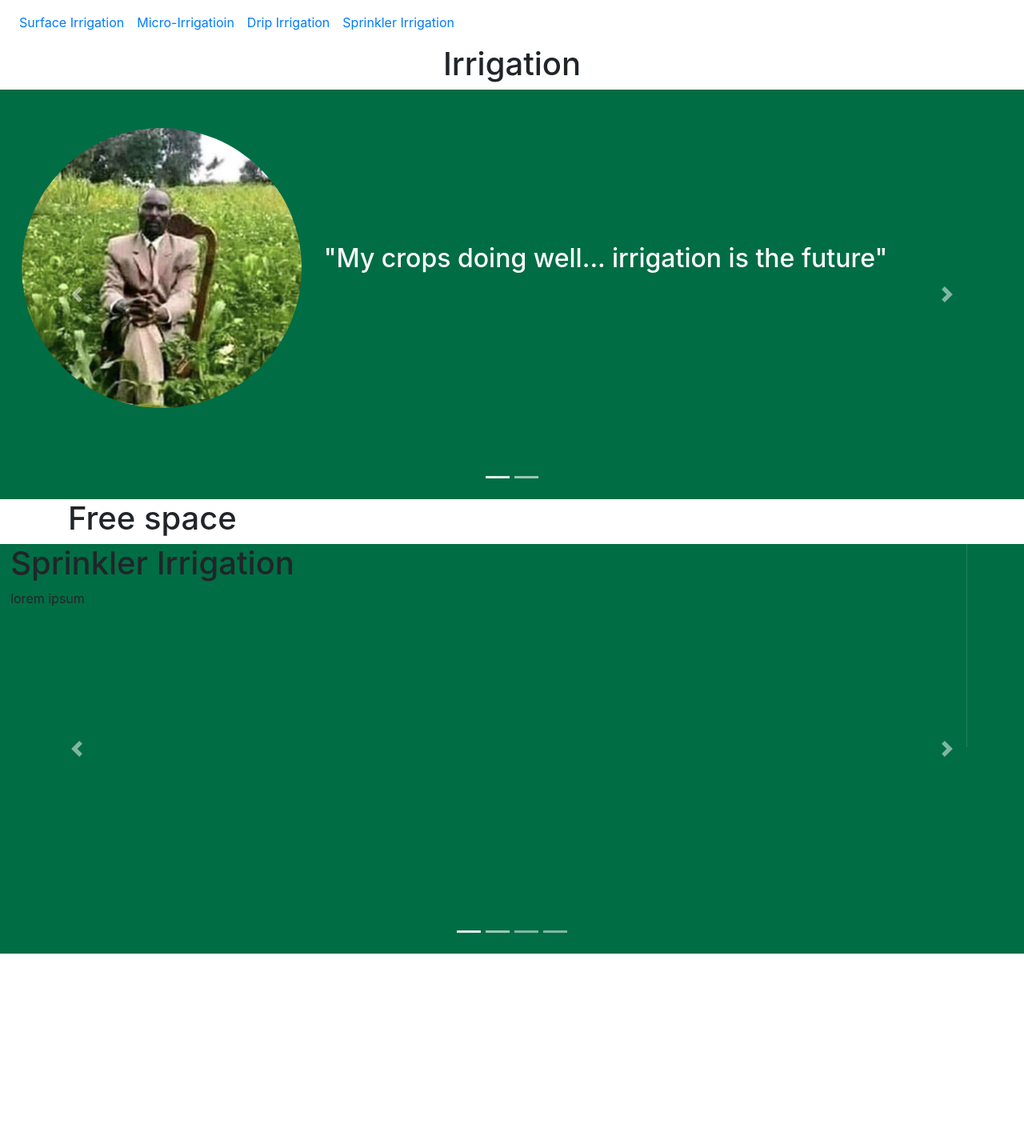
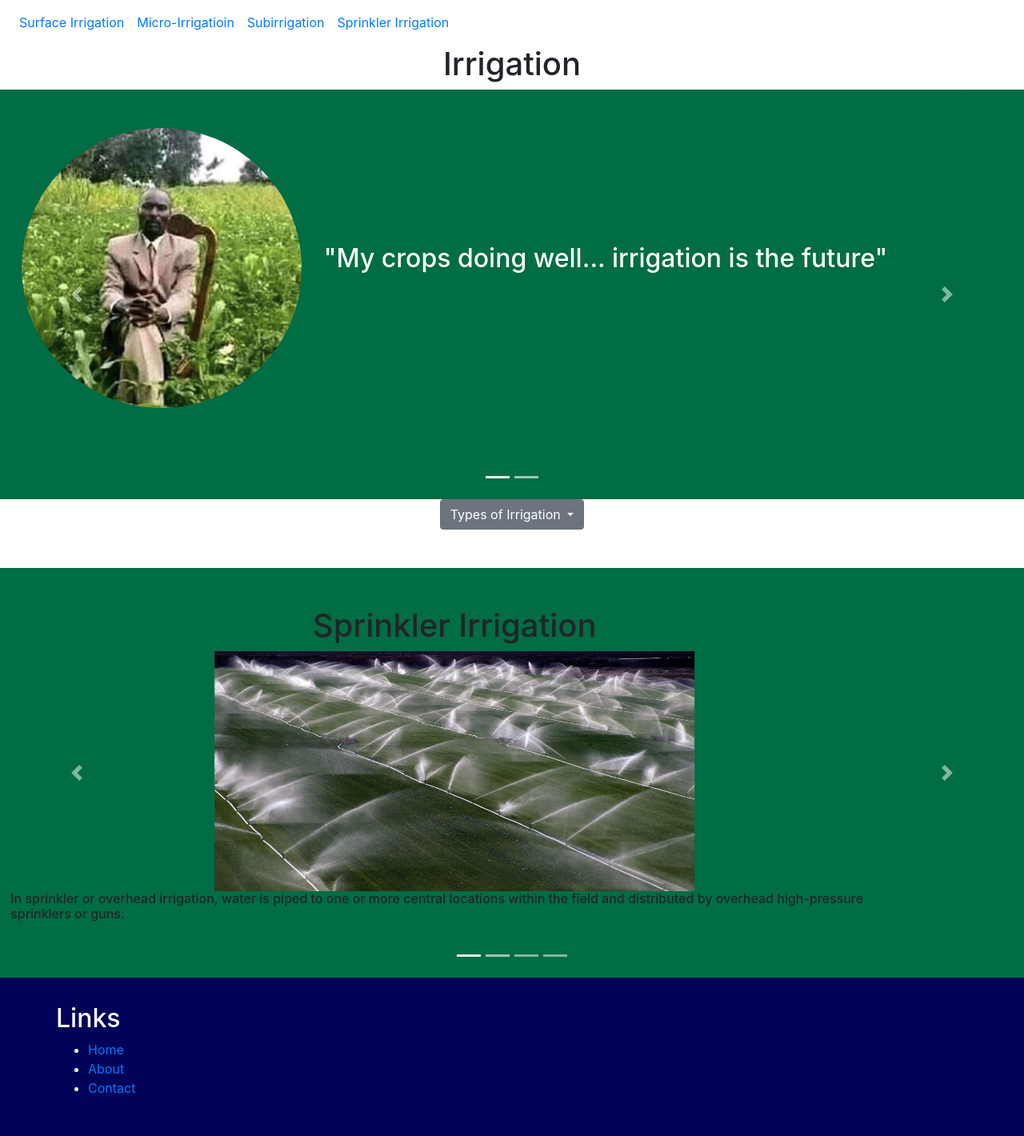
Before and after one commit to maxnchief/atlas-bootsrap, a plain HTML site: page index.html in a window 1280 px wide. Shown: the whole page at 80% size. Before the commit the page ends 1192 px from the top, so only its background shows below. Drawn offline with nearby package versions, Linux system fonts and the light colour scheme.

Commit message:
Add footer and update irrigation types in carousel

```diff
--- a/index.html
+++ b/index.html
@@ -15,6 +15,12 @@
             background: #016d44;
         }
 
+        footer {
+            background: #020258;
+            color: #fff;
+            padding: 2rem 0;
+        }
+
     </style>
     <body>
         <div>
@@ -28,7 +34,7 @@
                             <a href="#" class="nav-link">Micro-Irrigatioin</a>
                         </li>
                         <li class="nav-item">
-                            <a href="#" class="nav-link">Drip Irrigation</a>
+                            <a href="#" class="nav-link">Subirrigation</a>
                         </li>
                         <li class="nav-item">
                             <a href="#" class="nav-link">Sprinkler Irrigation</a>
@@ -69,8 +75,18 @@
                 <span class="carousel-control-next-icon" aria-hidden="true"></span>
             </a>
         </div>
-        <div class="container">
-            <h1>Free space</h1>
+        <div class="container d-flex justify-content-center mb-5">
+            <div class="dropdown">
+                <button class="btn btn-secondary dropdown-toggle" type="button" id="dropdownMenuButton" data-toggle="dropdown" aria-haspopup="true" aria-expanded="false">
+                Types of Irrigation
+                </button>
+                <div class="dropdown-menu" aria-labelledby="dropdownMenuButton">
+                <a class="dropdown-item" href="#">Surface Irrigation</a>
+                <a class="dropdown-item" href="#">Micro-Irrigatioin</a>
+                <a class="dropdown-item" href="#">Subirrigation</a>
+                <a class="dropdown-item" href="#">Sprinkler Irrigation</a>
+                </div>
+            </div>
         </div>
         <!-- 4 item Carousel -->
         <div id="fourBoxes" class="carousel slide" data-ride="carousel">
@@ -82,27 +98,31 @@
             </ol>
             <div class="carousel-inner">
                 <div class="carousel-item active">
-                <div class="container">
+                <div class="container d-flex flex-column align-items-center mt-5 justify-content-around">
                     <h1>Sprinkler Irrigation</h1>
-                    <p>lorem ipsum</p>
+                    <img src="images/sprinkler irrigate.jpg" alt="sprinklers" width="600" height="300">
+                    <h6>In sprinkler or overhead irrigation, water is piped to one or more central locations within the field and distributed by overhead high-pressure sprinklers or guns.</h6>
                 </div>
                 </div>
                 <div class="carousel-item">
-                    <div class="container">
+                    <div class="container container d-flex flex-column align-items-center mt-5 justify-content-around">
                         <h1>Surface Irrigation</h1>
-                        <p>lorem ipsum</p>
+                        <img src="images/real surface iiragate.JPG" alt="surface irrigation" width="600" height="300">
+                        <h6>Surface irrigation, also known as gravity irrigation, is the oldest form of irrigation and has been in use for thousands of years. In surface (furrow, flood, or level basin) irrigation systems, water moves across the surface of agricultural lands, in order to wet it and infiltrate into the soil.</h6>
                     </div>
                 </div>
                 <div class="carousel-item">
-                    <div class="container">
+                    <div class="container container d-flex flex-column align-items-center mt-5 justify-content-around">
                         <h1>Micro-Irrigatioin</h1>
-                        <p>lorem ipsum</p>
+                        <img src="images/micro irrigate.png" alt="micro irrigation" width="600" height="300">
+                        <h6>Micro-irrigation, sometimes called localized irrigation, low volume irrigation, or trickle irrigation is a system where water is distributed under low pressure through a piped network, in a pre-determined pattern, and applied as a small discharge to each plant or adjacent to it.</h6>
                     </div>
                 </div>
-                <div class="carousel-item">
-                    <div class="container">
-                        <h1>Drip Irrigation</h1>
-                        <p>lorem ipsum</p>
+                <div class="carousel-item ">
+                    <div class="container container d-flex flex-column align-items-center mt-5 justify-content-around">
+                        <h1>Subirrigation</h1>
+                        <img src="images/the last irrigate.jpeg" alt="Subirrigation" width="600" height="300">
+                        <h6>Subirrigation has been used for many years in field crops in areas with high water tables. It is a method of artificially raising the water table to allow the soil to be moistened from below the plants' root zone.</h6>
                     </div>
                 </div>
             </div>
@@ -114,4 +134,18 @@
             </a>
         </div>
     </body>
+    <footer>
+        <div class="container">
+            <div class="row">
+                <div class="row-md-4">
+                    <h2>Links</h2>
+                    <ul>
+                        <li><a href="#">Home</a></li>
+                        <li><a href="#">About</a></li>
+                        <li><a href="#">Contact</a></li>
+                    </ul>
+                </div>
+            </div>
+        </div>
+    </footer>
 </html>
```
Also changed, not shown: images/micro irrigate.png (added), images/real surface iiragate.JPG (added), images/sprinkler irrigate.jpg (added), images/the last irrigate.jpeg (added).
